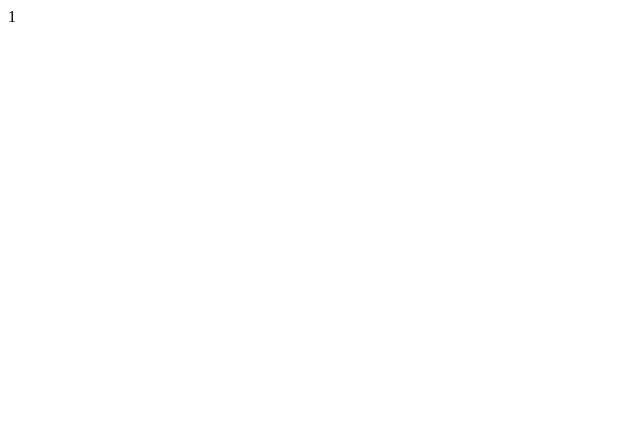
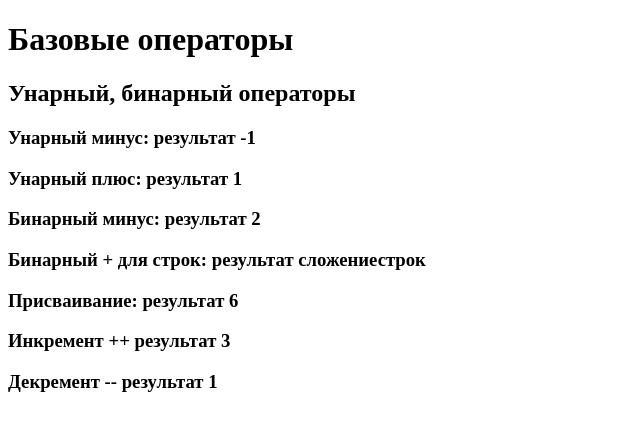
Before and after one commit to Neo-34/js_learning, a plain HTML site: page basic_js/4 basic operapor/index.html in a window 1280 px wide. Shown: the whole page, without its empty margins (0-640 px from the left). Drawn offline with Linux system fonts and the light colour scheme.

Commit message:
4 basic operator end

```diff
--- a/basic_js/4 basic operapor/index.html
+++ b/basic_js/4 basic operapor/index.html
@@ -3,9 +3,18 @@
 <head>
 	<meta charset="UTF-8">
 	<title>js-4</title>
-	<script src="my_js.js"></script>
 </head>
 <body>
-	1<br />
+	<div></div>
+	<h1>Базовые операторы</h1>
+	<h2>Унарный, бинарный операторы</h2>
+	<h3>Унарный минус: результат <span id="unaryMinus"></span></h3>
+	<h3>Унарный плюс: результат <span id="unaryPlus"></span></h3>
+	<h3>Бинарный минус: результат <span id="binaryMinus"></span></h3>
+	<h3>Бинарный + для строк: результат <span id="sumLine"></span></h3>
+	<h3>Присваивание: результат <span id="assignment"></span></h3>
+	<h3>Инкремент ++ результат <span id="i++"></span></h3>
+	<h3>Декремент -- результат <span id="i--"></span></h3>
+	<script src="my_js.js"></script>
 </body>
 </html>
--- a/basic_js/4 basic operapor/my_js.js
+++ b/basic_js/4 basic operapor/my_js.js
@@ -1,7 +1,36 @@
 "use sctric"
 
-// Унарный оператор
+// Унарные операторы
 
+// Унарный минус
 var x = 1;
 x = -x;
-alert( x );
+var container = document.getElementById("unaryMinus").innerHTML = x;
+
+// Унарный плюс
+var y = 1;
+y = +y;
+var container = document.getElementById("unaryPlus").innerHTML = y;
+
+//Бинарный минус
+var z = 1, k = 3;
+var container = document.getElementById("binaryMinus").innerHTML = ( k - z );
+
+//Бинарный + для строк
+var sum = "сложение" + "строк ";
+var container = document.getElementById("sumLine").innerHTML = (sum);
+alert(sumLine);
+
+//Присваивание
+var a = 2 + 2 * 2;
+var container = document.getElementById("assignment").innerHTML = (a);
+
+//Инкремент: ++
+var i = 2;
+i++;
+var container = document.getElementById("i++").innerHTML = (i);
+
+//декремент: --
+var i = 2;
+i--;
+var container = document.getElementById("i--").innerHTML = (i);
```
